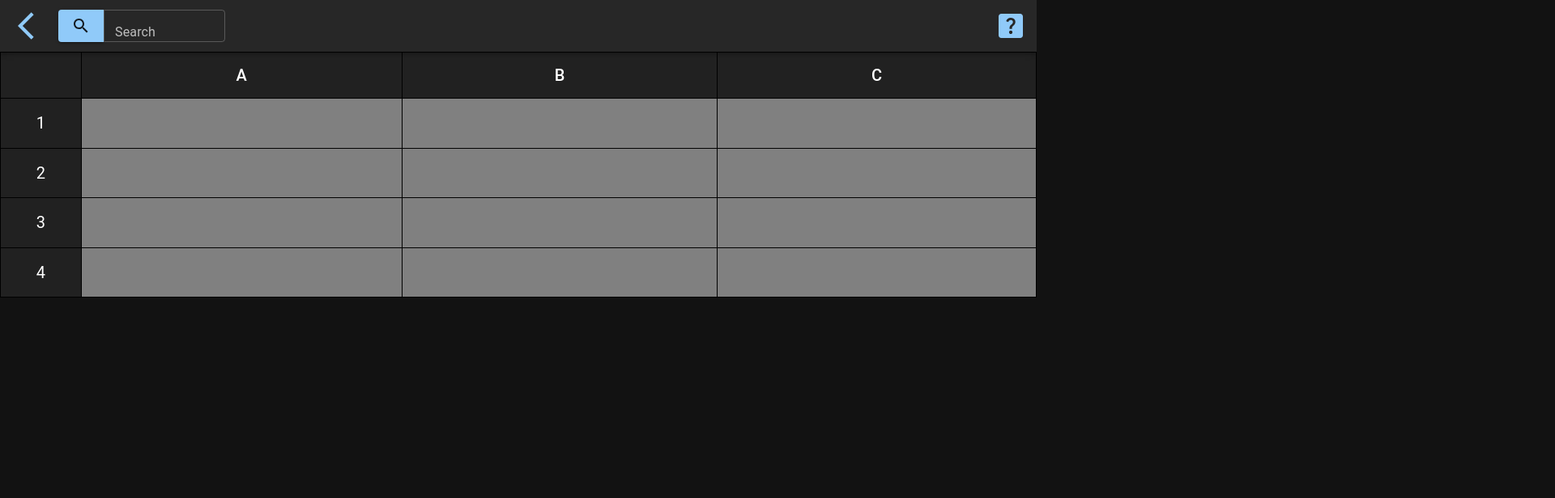
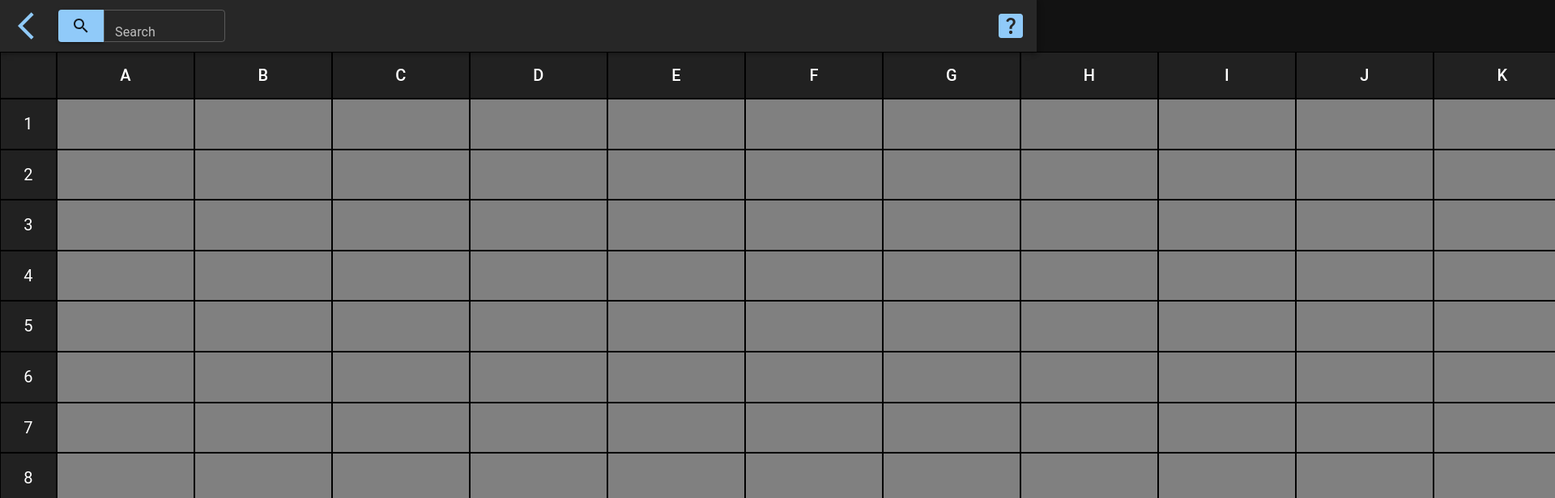
Before and after one commit to k4-100/calc, a React (Create React App) app: page /calc in a window 1280 px wide. Shown: the top 616 px of the page at 81% size, 1920 px wide, since content can reach past the window. Built offline with nearby package versions, Linux system fonts and the light colour scheme.

Commit message:
moved bunch of functions into CustomTableCell

```diff
--- a/src/components/Sheet/CustomTable/CustomTableCell.tsx
+++ b/src/components/Sheet/CustomTable/CustomTableCell.tsx
@@ -1,35 +1,97 @@
-import React from "react";
+import React, { useState, useCallback } from "react";
+import _ from "lodash";
 import { TableCell } from "@mui/material";
+import { CellClass } from "../../../utility/Classes";
 type Props = {
   x: number;
   y: number;
-  data: any;
-  handleCellBlur: Function;
-  handleCellKeyDown: Function;
-  handleCellClick: Function;
+  cell: CellClass;
+  cloneAndSetTableCell: Function;
+  getEvaluatedText: Function;
 };
 
 const CustomTableCell: React.FC<Props> = ({
   x,
   y,
-  data,
-  handleCellBlur,
-  handleCellKeyDown,
-  handleCellClick,
+  cell,
+  cloneAndSetTableCell,
+  getEvaluatedText,
 }) => {
+  const [text, setText] = useState<string>("");
+  const [clicks, setClicks] = useState<number>(0);
+
+  /**
+   *
+   * @param x horizontal (column/cell) cell coords
+   * @param y vertical (row) cell coords
+   * @param e event object
+   */
+  const handleCellClick = (x: number, y: number, e: any) => {
+    if (clicks < 2) setClicks(clicks + 1);
+  };
+
+  /**
+   *
+   * @param x horizontal (column/cell) cell coords
+   * @param y vertical (row) cell coords
+   * @param e event object
+   */
+  const handleCellKeyDown = useCallback(
+    (x: number, y: number, e: any) => {
+      const { keyCode } = e;
+      // if keyCode is Enter save content
+      if (keyCode === 13) {
+        e.preventDefault();
+
+        cloneAndSetTableCell(x, y, (cl: CellClass) => {
+          const _cell = _.cloneDeep(cl);
+          if (clicks === 2) {
+            cell.text = e.target.textContent;
+            cell.value = getEvaluatedText(e.target.textContent);
+            setClicks(0);
+          }
+        });
+      }
+      // on non-ENTER key press if cell was clicked on once
+      else {
+        if (clicks < 2) setClicks(2);
+      }
+    },
+    [cloneAndSetTableCell, getEvaluatedText]
+  );
+
+  /**
+   *
+   * @param x horizontal (column/cell) cell coords
+   * @param y vertical (row) cell coords
+   * @param e event object
+   */
+  const handleCellBlur = (x: number, y: number, e: any) => {
+    console.log("lost focus");
+    cloneAndSetTableCell(x, y, (cl: CellClass) => {
+      const _cell = _.cloneDeep(cl);
+      if (clicks === 2) {
+        _cell.text = e.target.textContent;
+        _cell.value = getEvaluatedText(e.target.textContent);
+      }
+      setClicks(0);
+    });
+  };
+
   return (
     <TableCell
       key={x}
       id={`td-${x}-${y}`}
       contentEditable
       suppressContentEditableWarning
-      onBlur={(e) => handleCellBlur(x, y, e)}
-      onKeyDown={(e) => handleCellKeyDown(x, y, e)}
-      onClick={(e) => handleCellClick(x, y, e)}
+      // onBlur={(e) => handleCellBlur(x, y, e)}
+      // onKeyDown={(e) => handleCellKeyDown(x, y, e)}
+      // onClick={(e) => handleCellClick(x, y, e)}
       sx={{
-        position: data.clicks === 0 ? "" : "absolute",
-        backgroundColor: data.wasFound ? "red" : `grey !important`,
+        // position: data.clicks === 0 ? "" : "absolute",
+        backgroundColor: cell.wasFound ? "red" : `grey !important`,
         fontSize: "18px",
+        width: "170px",
         // width: `calc(  (100vw - ${numberTdSize}px) / ${table.cells.length - 1} )`,
         // minWidth:
         //   data.clicks === 0
@@ -40,12 +102,12 @@ const CustomTableCell: React.FC<Props> = ({
         // maxWidth: `calc( (100vw - ${numberTdSize}px) / ${
         //   table.cells.length - 1
         // } )`,
-        overflowX: data.clicks === 0 ? "hidden" : "auto",
+        overflowX: cell.clicks === 0 ? "hidden" : "scrollbar",
         textOverflow: "ellipsis",
         whiteSpace: "nowrap",
       }}
     >
-      {data.clicks === 2 ? data.text : data.value}
+      {cell.clicks === 2 ? text : cell.value}
     </TableCell>
   );
 };
--- a/src/components/Sheet/CustomTable/index.tsx
+++ b/src/components/Sheet/CustomTable/index.tsx
@@ -99,73 +99,79 @@ const CustomTable: React.FC = () => {
 
   //#endregion utils
 
-  /**
-   *
-   * @param x horizontal (column/cell) cell coords
-   * @param y vertical (row) cell coords
-   * @param e event object
-   */
-  const handleCellBlur = (x: number, y: number, e: any) => {
-    console.log("lost focus");
-    cloneAndSetTableCell(x, y, (cl) => {
-      if (cl.clicks === 2) {
-        cl.text = e.target.textContent;
-        cl.value = getEvaluatedText(e.target.textContent);
-      }
-      cl.clicks = 0;
-    });
-  };
+  // /**
+  //  *
+  //  * @param x horizontal (column/cell) cell coords
+  //  * @param y vertical (row) cell coords
+  //  * @param e event object
+  //  */
+  // const handleCellBlur = (x: number, y: number, e: any) => {
+  //   console.log("lost focus");
+  //   cloneAndSetTableCell(x, y, (cl) => {
+  //     if (cl.clicks === 2) {
+  //       cl.text = e.target.textContent;
+  //       cl.value = getEvaluatedText(e.target.textContent);
+  //     }
+  //     cl.clicks = 0;
+  //   });
+  // };
 
-  /**
-   *
-   * @param x horizontal (column/cell) cell coords
-   * @param y vertical (row) cell coords
-   * @param e event object
-   */
-  const handleCellKeyDown = useCallback(
-    (x: number, y: number, e: any) => {
-      const { keyCode } = e;
-      // if keyCode is Enter save content
-      if (keyCode === 13) {
-        e.preventDefault();
+  // /**
+  //  *
+  //  * @param x horizontal (column/cell) cell coords
+  //  * @param y vertical (row) cell coords
+  //  * @param e event object
+  //  */
+  // const handleCellKeyDown = useCallback(
+  //   (x: number, y: number, e: any) => {
+  //     const { keyCode } = e;
+  //     // if keyCode is Enter save content
+  //     if (keyCode === 13) {
+  //       e.preventDefault();
 
-        cloneAndSetTableCell(x, y, (cl) => {
-          if (cl.clicks === 2) {
-            cl.text = e.target.textContent;
-            cl.value = getEvaluatedText(e.target.textContent);
-            cl.clicks = 0;
-          }
-        });
-      }
-      // on non-ENTER key press if cell was clicked on once
-      else {
-        cloneAndSetTableCell(x, y, (cl) => {
-          if (cl.clicks < 2) cl.clicks = 2;
-        });
-      }
-    },
-    [cloneAndSetTableCell, getEvaluatedText]
-  );
+  //       cloneAndSetTableCell(x, y, (cl) => {
+  //         if (cl.clicks === 2) {
+  //           cl.text = e.target.textContent;
+  //           cl.value = getEvaluatedText(e.target.textContent);
+  //           cl.clicks = 0;
+  //         }
+  //       });
+  //     }
+  //     // on non-ENTER key press if cell was clicked on once
+  //     else {
+  //       cloneAndSetTableCell(x, y, (cl) => {
+  //         if (cl.clicks < 2) cl.clicks = 2;
+  //       });
+  //     }
+  //   },
+  //   [cloneAndSetTableCell, getEvaluatedText]
+  // );
 
-  /**
-   *
-   * @param x horizontal (column/cell) cell coords
-   * @param y vertical (row) cell coords
-   * @param e event object
-   */
-  const handleCellClick = (x: number, y: number, e: any) => {
-    cloneAndSetTableCell(x, y, (cl) => {
-      if (cl.clicks < 2) cl.clicks = ++cl.clicks;
-    });
-  };
+  // /**
+  //  *
+  //  * @param x horizontal (column/cell) cell coords
+  //  * @param y vertical (row) cell coords
+  //  * @param e event object
+  //  */
+  // const handleCellClick = (x: number, y: number, e: any) => {
+  //   cloneAndSetTableCell(x, y, (cl) => {
+  //     if (cl.clicks < 2) cl.clicks = ++cl.clicks;
+  //   });
+  // };
 
   const table: TableClass = _.cloneDeep(sheet.tables[tableIndex]);
   return (
     <div className="CustomTable">
       <Table
         sx={{
+          "& *": {
+            display: "block !important",
+          },
           "& th, & td": {
             border: "1px solid black",
+          },
+          "& tr": {
+            display: "flex !important",
           },
         }}
       >
@@ -174,6 +180,7 @@ const CustomTable: React.FC = () => {
             <TableCell
               sx={{
                 backgroundColor: `${grey[900]} !important`,
+                width: "70px",
               }}
             />
             {table.cells[0] &&
@@ -185,6 +192,8 @@ const CustomTable: React.FC = () => {
                     backgroundColor: `${grey[900]} !important`,
                     fontSize: "20px",
                     textAlign: "center",
+
+                    width: "170px",
                   }}
                 >
                   {String.fromCharCode(65 + i)}
@@ -200,19 +209,21 @@ const CustomTable: React.FC = () => {
                   backgroundColor: `${grey[900]} !important`,
                   fontSize: "20px",
                   textAlign: "center",
-                  width: `${numberTdSize}px`,
+                  width: "70px",
                 }}
               >
                 {y + 1}
               </TableCell>
-              {table.cells[y].map((data: CellClass, x) => (
+              {table.cells[y].map((cell: CellClass, x) => (
                 <CustomTableCell
                   x={x}
                   y={y}
-                  data={data}
-                  handleCellBlur={handleCellBlur}
-                  handleCellKeyDown={handleCellKeyDown}
-                  handleCellClick={handleCellClick}
+                  cell={cell}
+                  cloneAndSetTableCell={cloneAndSetTableCell}
+                  getEvaluatedText={getEvaluatedText}
+                  // handleCellBlur={handleCellBlur}
+                  // handleCellKeyDown={handleCellKeyDown}
+                  // handleCellClick={handleCellClick}
                 />
                 // <TableCell
                 //   key={x}
--- a/src/utility/Classes.ts
+++ b/src/utility/Classes.ts
@@ -81,7 +81,7 @@ export class SheetClass {
    * constructs sheet with default table and an id
    */
   constructor() {
-    this.tables = [new TableClass(4, 3, "first")];
+    this.tables = [new TableClass(26, 26, "first")];
     this.id = "first";
     this.mainTabID = "first";
   }
```
